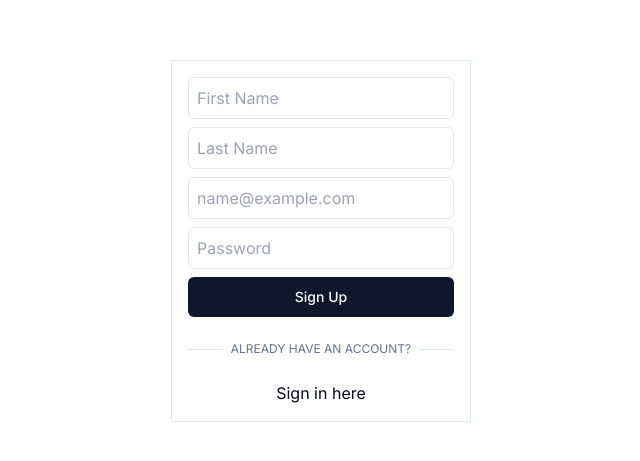
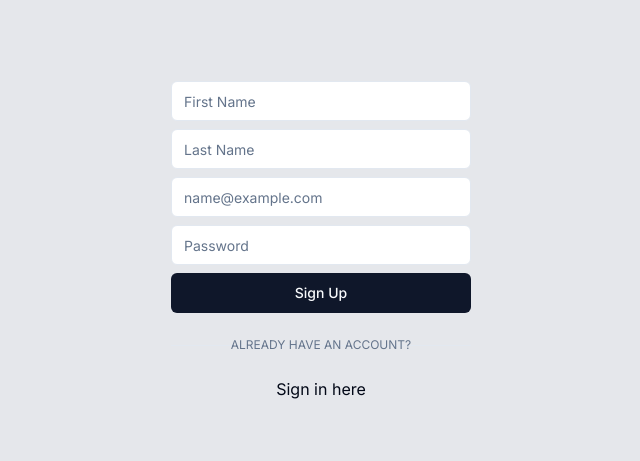
Before and after one commit to holabayor/contact_manager, a Next.js app in the folder frontend/: page /signup in a window 1280 px wide. Shown: the part 159-620 px from the top of the page, without its empty margins (319-959 px from the left). Built offline with nearby package versions, Linux system fonts and the light colour scheme.

Commit message:
ui components

```diff
--- a/frontend/app/(auth)/layout.tsx
+++ b/frontend/app/(auth)/layout.tsx
@@ -4,7 +4,7 @@
   children: React.ReactNode
 }) {
   return (
-    <div className='flex min-h-screen flex-col items-center justify-center'>
+    <div className='flex min-h-screen flex-col items-center justify-center bg-gray-200'>
       {children}
     </div>
   )
--- a/frontend/app/(auth)/login copy/page.tsx
+++ /dev/null
@@ -1,65 +0,0 @@
-"use client"
-
-import { Button } from "@/components/ui/button"
-import Link from "next/link"
-import React from "react"
-
-interface UserAuthFormProps extends React.HTMLAttributes<HTMLDivElement> { }
-
-export default function UserAuthForm({ className, ...props }: UserAuthFormProps) {
-    const [isLoading, setIsLoading] = React.useState<boolean>(false)
-
-    async function onSubmit(event: React.SyntheticEvent) {
-        event.preventDefault()
-        setIsLoading(true)
-
-        setTimeout(() => {
-            setIsLoading(false)
-        }, 3000)
-    }
-
-    return (
-        <div className="flex flex-col gap-6 lg:w-[300px]">
-            <form onSubmit={onSubmit}>
-                <div className="grid gap-2">
-                    <div className="grid gap-2">
-                        <label className="sr-only" htmlFor="email">
-                            Email
-                        </label>
-                        <input
-                            id="email"
-                            placeholder="name@example.com"
-                            type="email"
-                            autoComplete="email"
-                            autoCorrect="off"
-                            disabled={isLoading}
-                            className="p-2 border border-input rounded-md focus:ring-primary focus:border-primary"
-                        />
-                        <input
-                            id="password"
-                            placeholder="password"
-                            type="password"
-                            disabled={isLoading}
-                            className="p-2 border border-input rounded-md focus:ring-primary focus:border-primary"
-                        />
-                    </div>
-                    <Button disabled={isLoading}>
-                        Sign In
-                    </Button>
-                </div>
-            </form>
-            <div className="relative">
-                <div className="absolute inset-0 flex items-center">
-                    <span className="w-full border-t"></span>
-                </div>
-                <div className="relative flex justify-center text-xs uppercase">
-                    <span className="bg-background px-2 text-muted-foreground">
-                        Don't have an account?
-                    </span>
-                </div>
-            </div>
-            <Link href={"/signup"}>Sign up here</Link>
-
-        </div>
-    )
-}
--- a/frontend/app/(auth)/login/page.tsx
+++ b/frontend/app/(auth)/login/page.tsx
@@ -3,6 +3,7 @@
 import React from "react"
 import { Button } from "@/components/ui/button"
 import Link from "next/link"
+import { Input } from "@/components/ui/input"
 
 interface UserAuthFormProps extends React.HTMLAttributes<HTMLDivElement> { }
 
@@ -26,21 +27,19 @@
                         <label className="sr-only" htmlFor="email">
                             Email
                         </label>
-                        <input
+                        <Input
                             id="email"
                             placeholder="name@example.com"
                             type="email"
                             autoComplete="email"
                             autoCorrect="off"
                             disabled={isLoading}
-                            className="p-2 border border-input rounded-md focus:ring-primary focus:border-primary"
                         />
-                        <input
+                        <Input
                             id="password"
                             placeholder="Password"
                             type="password"
                             disabled={isLoading}
-                            className="p-2 border border-input rounded-md focus:ring-primary focus:border-primary"
                         />
                     </div>
                     <Button disabled={isLoading}>
@@ -53,7 +52,7 @@
                     <span className="w-full border-t"></span>
                 </div>
                 <div className="relative flex justify-center text-xs uppercase">
-                    <span className="bg-background px-2 text-muted-foreground">
+                    <span className="px-2 text-muted-foreground">
                         Don't have an account?
                     </span>
                 </div>
--- a/frontend/app/(auth)/signup/page.tsx
+++ b/frontend/app/(auth)/signup/page.tsx
@@ -3,6 +3,7 @@
 import React from "react"
 import { Button } from "@/components/ui/button"
 import Link from "next/link"
+import { Input } from "@/components/ui/input"
 
 interface UserAuthFormProps extends React.HTMLAttributes<HTMLDivElement> { }
 
@@ -19,52 +20,48 @@
     }
 
     return (
-        <div className="flex flex-col gap-6 md:w-[300px] border p-4">
+        <div className="flex flex-col gap-6 md:w-[300px]">
             <form onSubmit={onSubmit}>
                 <div className="grid gap-2">
                     <div className="grid gap-2">
                         <label className="sr-only" htmlFor="firstName">
                             Name
                         </label>
-                        <input
+                        <Input
                             id="firstName"
                             placeholder="First Name"
-                            type="name"
+                            type="text"
                             autoComplete="firstName"
                             autoCorrect="off"
                             disabled={isLoading}
-                            className="p-2 border border-input rounded-md focus:ring-primary focus:border-primary"
                         />
                         <label className="sr-only" htmlFor="lastName">
                             Email
                         </label>
-                        <input
+                        <Input
                             id="lastName"
                             placeholder="Last Name"
-                            type="name"
+                            type="text"
                             autoComplete="lastName"
                             autoCorrect="off"
                             disabled={isLoading}
-                            className="p-2 border border-input rounded-md focus:ring-primary focus:border-primary"
                         />
                         <label className="sr-only" htmlFor="email">
                             Email
                         </label>
-                        <input
+                        <Input
                             id="email"
                             placeholder="name@example.com"
                             type="email"
                             autoComplete="email"
                             autoCorrect="off"
                             disabled={isLoading}
-                            className="p-2 border border-input rounded-md focus:ring-primary focus:border-primary"
                         />
-                        <input
+                        <Input
                             id="password"
                             placeholder="Password"
                             type="password"
                             disabled={isLoading}
-                            className="p-2 border border-input rounded-md focus:ring-primary focus:border-primary"
                         />
                     </div>
                     <Button disabled={isLoading}>
@@ -77,7 +74,7 @@
                     <span className="w-full border-t"></span>
                 </div>
                 <div className="relative flex justify-center text-xs uppercase">
-                    <span className="bg-background px-2 text-muted-foreground">
+                    <span className="px-2 text-muted-foreground">
                         Already have an account?
                     </span>
                 </div>
--- /dev/null
+++ b/frontend/components/ui/input.tsx
@@ -0,0 +1,25 @@
+import * as React from "react"
+
+import { cn } from "@/lib/utils"
+
+export interface InputProps
+  extends React.InputHTMLAttributes<HTMLInputElement> {}
+
+const Input = React.forwardRef<HTMLInputElement, InputProps>(
+  ({ className, type, ...props }, ref) => {
+    return (
+      <input
+        type={type}
+        className={cn(
+          "flex h-10 w-full rounded-md border border-input bg-background px-3 py-2 text-sm ring-offset-background file:border-0 file:bg-transparent file:text-sm file:font-medium placeholder:text-muted-foreground focus-visible:outline-none focus-visible:ring-2 focus-visible:ring-ring focus-visible:ring-offset-2 disabled:cursor-not-allowed disabled:opacity-50",
+          className
+        )}
+        ref={ref}
+        {...props}
+      />
+    )
+  }
+)
+Input.displayName = "Input"
+
+export { Input }
--- /dev/null
+++ b/frontend/components/ui/table.tsx
@@ -0,0 +1,114 @@
+import * as React from "react"
+
+import { cn } from "@/lib/utils"
+
+const Table = React.forwardRef<
+  HTMLTableElement,
+  React.HTMLAttributes<HTMLTableElement>
+>(({ className, ...props }, ref) => (
+  <div className="w-full overflow-auto">
+    <table
+      ref={ref}
+      className={cn("w-full caption-bottom text-sm", className)}
+      {...props}
+    />
+  </div>
+))
+Table.displayName = "Table"
+
+const TableHeader = React.forwardRef<
+  HTMLTableSectionElement,
+  React.HTMLAttributes<HTMLTableSectionElement>
+>(({ className, ...props }, ref) => (
+  <thead ref={ref} className={cn("[&_tr]:border-b", className)} {...props} />
+))
+TableHeader.displayName = "TableHeader"
+
+const TableBody = React.forwardRef<
+  HTMLTableSectionElement,
+  React.HTMLAttributes<HTMLTableSectionElement>
+>(({ className, ...props }, ref) => (
+  <tbody
+    ref={ref}
+    className={cn("[&_tr:last-child]:border-0", className)}
+    {...props}
+  />
+))
+TableBody.displayName = "TableBody"
+
+const TableFooter = React.forwardRef<
+  HTMLTableSectionElement,
+  React.HTMLAttributes<HTMLTableSectionElement>
+>(({ className, ...props }, ref) => (
+  <tfoot
+    ref={ref}
+    className={cn("bg-primary font-medium text-primary-foreground", className)}
+    {...props}
+  />
+))
+TableFooter.displayName = "TableFooter"
+
+const TableRow = React.forwardRef<
+  HTMLTableRowElement,
+  React.HTMLAttributes<HTMLTableRowElement>
+>(({ className, ...props }, ref) => (
+  <tr
+    ref={ref}
+    className={cn(
+      "border-b transition-colors hover:bg-muted/50 data-[state=selected]:bg-muted",
+      className
+    )}
+    {...props}
+  />
+))
+TableRow.displayName = "TableRow"
+
+const TableHead = React.forwardRef<
+  HTMLTableCellElement,
+  React.ThHTMLAttributes<HTMLTableCellElement>
+>(({ className, ...props }, ref) => (
+  <th
+    ref={ref}
+    className={cn(
+      "h-12 px-4 text-left align-middle font-medium text-muted-foreground [&:has([role=checkbox])]:pr-0",
+      className
+    )}
+    {...props}
+  />
+))
+TableHead.displayName = "TableHead"
+
+const TableCell = React.forwardRef<
+  HTMLTableCellElement,
+  React.TdHTMLAttributes<HTMLTableCellElement>
+>(({ className, ...props }, ref) => (
+  <td
+    ref={ref}
+    className={cn("p-4 align-middle [&:has([role=checkbox])]:pr-0", className)}
+    {...props}
+  />
+))
+TableCell.displayName = "TableCell"
+
+const TableCaption = React.forwardRef<
+  HTMLTableCaptionElement,
+  React.HTMLAttributes<HTMLTableCaptionElement>
+>(({ className, ...props }, ref) => (
+  <caption
+    ref={ref}
+    className={cn("mt-4 text-sm text-muted-foreground", className)}
+    {...props}
+  />
+))
+TableCaption.displayName = "TableCaption"
+
+export {
+  Table,
+  TableHeader,
+  TableBody,
+  TableFooter,
+  TableHead,
+  TableRow,
+  TableCell,
+  TableCaption,
+}
--- a/frontend/package.json
+++ b/frontend/package.json
@@ -10,6 +10,7 @@
   },
   "dependencies": {
     "@radix-ui/react-slot": "^1.0.2",
+    "@tanstack/react-table": "^8.9.3",
     "@types/node": "20.5.0",
     "@types/react": "18.2.20",
     "@types/react-dom": "18.2.7",
```
Also changed, not shown: frontend/app/(home)/page-default.tsx (renamed from frontend/app/(home)/page.tsx), 1 other file (tests, documents, lock files or other folders).
